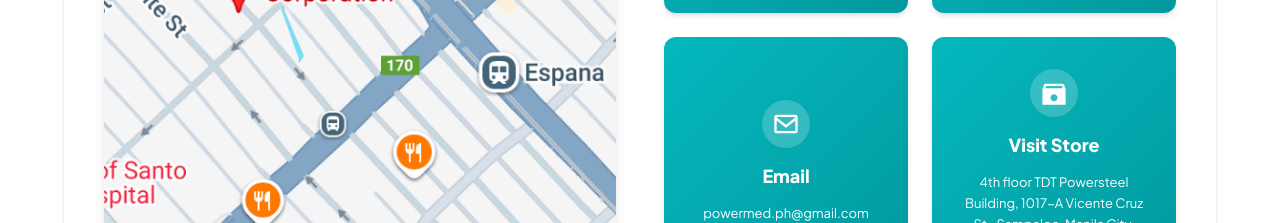
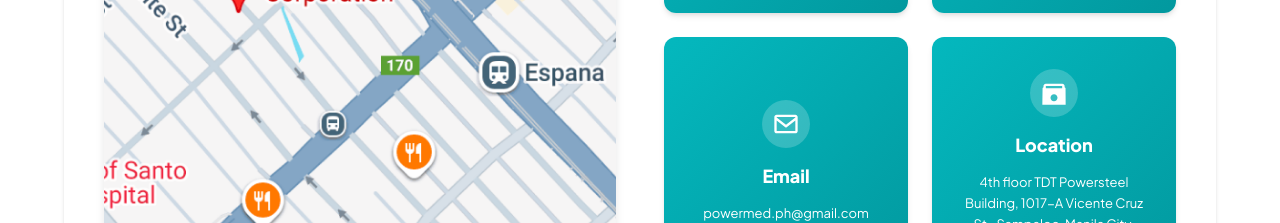
Before and after one commit to tdtbusinessdevelopment-lang/powermed, a React (Vite) app in the folder frontend/: page /contact in a window 1280 px wide. Shown: the part 1440-1663 px from the top of the page. Built offline with nearby package versions, Linux system fonts and the light colour scheme.

Commit message:
visit to location

```diff
--- a/frontend/src/pages/contact.jsx
+++ b/frontend/src/pages/contact.jsx
@@ -294,7 +294,7 @@
                       <path d="M21.9 8c0-.46-.35-.85-.8-.98V6c0-1.1-.9-2-2-2H5c-1.1 0-2 .9-2 2v1.02c-.45.13-.8.52-.8.98L2 22h20l-.1-14zM12 19c-1.66 0-3-1.34-3-3s1.34-3 3-3 3 1.34 3 3-1.34 3-3 3zM5 8V6h14v2H5z" fill="currentColor"/>
                     </svg>
                   </div>
-                  <span>Visit Store</span>
+                  <span>Location</span>
                   <p>4th floor TDT Powersteel Building, 1017-A Vicente Cruz St., Sampaloc, Manila City, Philippines</p>
                 </div>
               </div>
```
